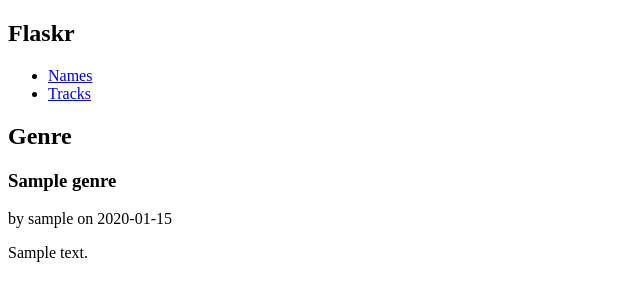
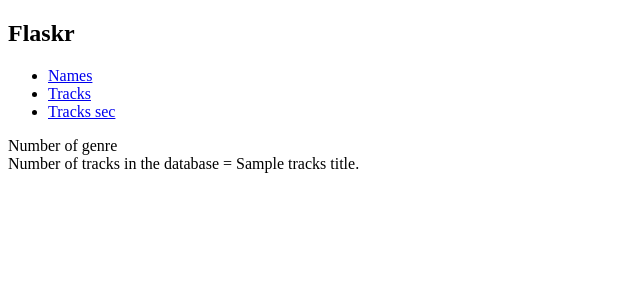
Before and after one commit to Kirtsun/dz_flask_1, a Flask app: template flaskr/templates/auth/genre.html in a window 1280 px wide. Shown: the top 301 px of the page, without its empty margins (0-640 px from the left). Run offline with Flask 2, Linux system fonts and the light colour scheme; the template is opened without the code that fills it: most values are stand-ins (such as "Sample title", 1, 10 or a date in 2020).

Commit message:
create html

```diff
--- a/flaskr/schema.sql
+++ b/flaskr/schema.sql
@@ -6,5 +6,5 @@ CREATE TABLE tracks (
   title TEXT NOT NULL,
   artist TEXT NOT NULL,
   genre TEXT NOT NULL,
-  lenght FLOAT NOT NULL
+  lenght INTEGER NOT NULL
 );
--- a/flaskr/templates/auth/genre.html
+++ b/flaskr/templates/auth/genre.html
@@ -1,28 +1,10 @@
 {% extends 'base.html' %}
 
-{% block header %}
-  <h1>{% block title %}Genre{% endblock %}</h1>
-  {% if g.user %}
-    <a class="action" href="{{ url_for('blog.create') }}">New</a>
-  {% endif %}
-{% endblock %}
+<section class="content">
+  <header>
+    {% block header %}Number of genre{% endblock %}
 
-{% block content %}
-  {% for post in posts %}
-    <article class="names">
-      <header>
-        <div>
-          <h1>{{ genre['title'] }}</h1>
-          <div class="about">by {{ post['username'] }} on {{ post['created'].strftime('%Y-%m-%d') }}</div>
-        </div>
-        {% if g.user['id'] == post['author_id'] %}
-          <a class="action" href="{{ url_for('blog.update', id=post['id']) }}">Edit</a>
-        {% endif %}
-      </header>
-      <p class="body">{{ genre['body'] }}</p>
-    </article>
-    {% if not loop.last %}
-      <hr>
-    {% endif %}
-  {% endfor %}
-{% endblock %}
+  </header>
+
+  {% block content %} Number of tracks in the database = {{tracks_title}}.{% endblock %}
+</section>
--- a/flaskr/templates/base.html
+++ b/flaskr/templates/base.html
@@ -5,6 +5,7 @@
   <ul>
       <li><a href="{{ url_for('auth.names') }}">Names</a>
       <li><a href="{{ url_for('auth.tracks') }}">Tracks</a>
+      <li><a href="{{ url_for('auth.tracks_sec') }}">Tracks sec</a>
   </ul>
 </nav>
 <section class="content">
```
Also changed, not shown: flaskr/auth.py (+13 -2 lines), flaskr/data.sql (+4 -4 lines), flaskr/templates/auth/tracks_sec.html (added, +17 -0 lines).
